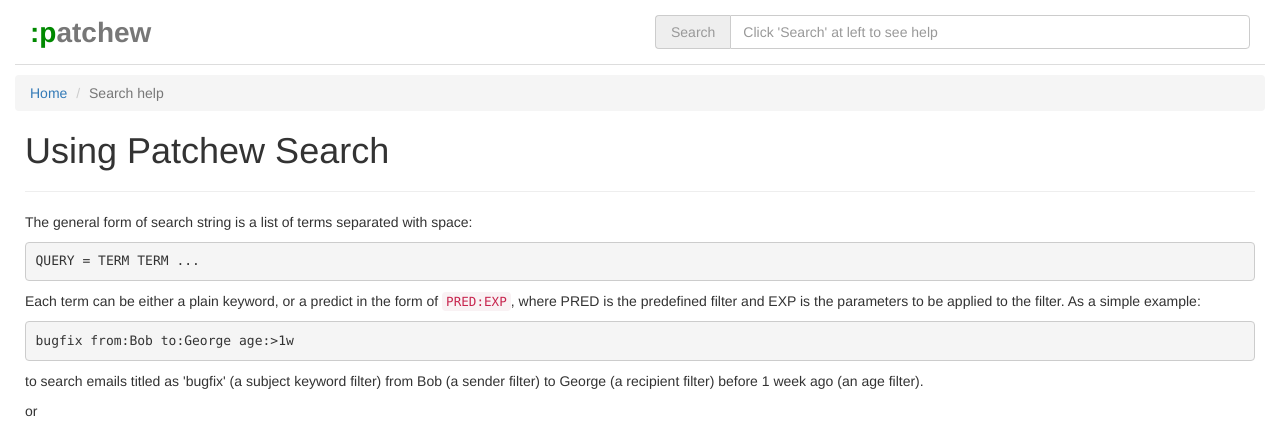
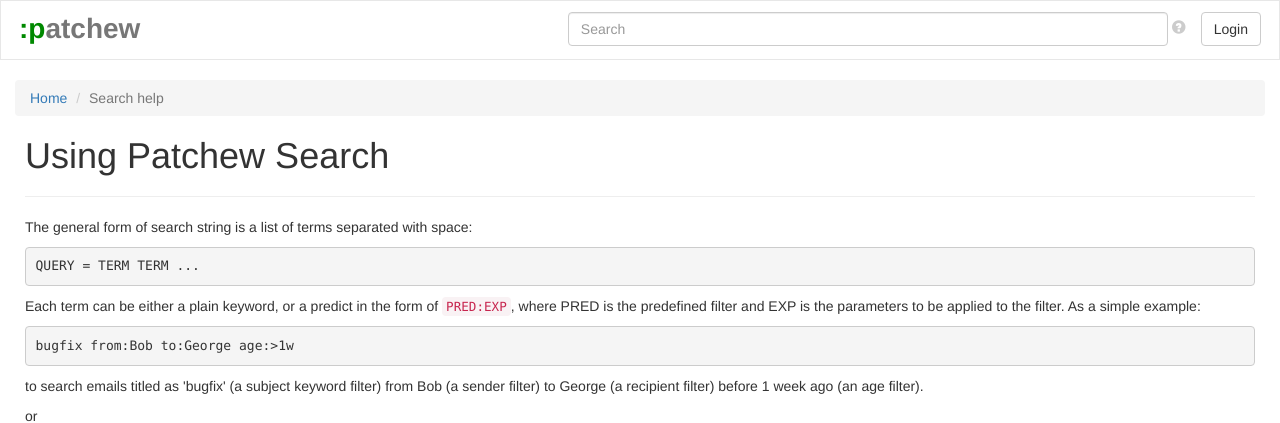
Before and after one commit to patchew-project/patchew, a Django app: page /search-help in a window 1280 px wide. Shown: the top 423 px of the page. Run offline with Django 3.2, Linux system fonts and the light colour scheme; parts of the project's set-up code (start-up, migrations or seed data) failed here and were passed over; some libraries are stand-ins or nearby versions.

Commit message:
template: Update base template adding login/logout
Signed-off-by: Fam Zheng <famz@redhat.com>

```diff
--- a/static/css/base.css
+++ b/static/css/base.css
@@ -1,26 +1,3 @@
-.header {
-    overflow: hidden;
-    margin-top: 10px;
-    margin-bottom: 10px;
-    border-bottom-color: #ddd;
-    border-bottom-style: solid;
-    border-bottom-width: 1px;
-}
-.title a {
-    font-size: 28px;
-    color: #777;
-    font-weight: bold;
-}
-.title a:hover {
-    text-decoration: none;
-}
-.title .banner-project {
-    font-size: 20px;
-    color: #c77;
-}
-#banner {
-    margin: 0em;
-}
 .smiley {
     color: #008900;
 }
@@ -30,34 +7,39 @@
     font-weight: bold;
     font-size: 28px;
 }
-.search {
-    margin-top: 5px;
+
+.navbar-brand {
+    font-size: 28px;
+    font-weight: bold;
 }
-.search input {
-    box-shadow: none;
-    -webkit-box-shadow: none;
+
+.navbar {
+    border: 0px 0px 1px 0px;
+    border-radius: 0px;
+    background: none;
+    padding: 3px 3px 5px 3px;
 }
-.search-help, .search-help:hover, .search-help:focus{
-    outline: none;
-    text-decoration:none;
-    color: #666;
+
+.navbar-default .navbar-nav > .open > a, .navbar-default .navbar-nav > .open > a:focus, .navbar-default .navbar-nav > .open > a:hover {
+    background: none;
 }
+
 .search-help {
-    border-left: none;
-    border-right: none;
-    padding-left: 5px;
-    padding-right: 5px;
-    color: #999;
-    width: 40px;
+    color: #ccc;
 }
-.search-go {
-    padding-left: 30px;
-    padding-right: 30px;
+
+.search-help:hover {
+    color: #aaa;
 }
-.search-help {
-    padding-left: 3px;
-    padding-right: 3px;
+
+.search-form .form-group {
+    width: 600px;
 }
-.search-help-text {
-    display: none;
+
+.search-form .form-control {
+    width: 100%;
 }
+
+.user-button {
+    margin: 8px 0px 8px 0px;
+}
--- a/www/templates/base.html
+++ b/www/templates/base.html
@@ -19,8 +19,8 @@ href="https://maxcdn.bootstrapcdn.com/bootstrap/3.3.6/css/bootstrap.min.css"
 integrity="sha384-1q8mTJOASx8j1Au+a5WDVnPi2lkFfwwEAa8hDDdjZlpLegxhjVME1fgjWPGmkzs7"
 crossorigin="anonymous">
 
-<script src="https://code.jquery.com/jquery-3.0.0.min.js"
-integrity="sha256-JmvOoLtYsmqlsWxa7mDSLMwa6dZ9rrIdtrrVYRnDRH0="
+<script src="https://code.jquery.com/jquery-2.2.4.min.js"
+integrity="sha256-BbhdlvQf/xTY9gja0Dq3HiwQF8LaCRTXxZKRutelT44="
 crossorigin="anonymous"></script>
 
 <!-- Latest compiled and minified JavaScript -->
@@ -35,25 +35,50 @@ crossorigin="anonymous"></script>
 
 </head>
 <body>
+<nav class="navbar navbar-default">
+  <div class="container-fluid">
+    <!-- Brand and toggle get grouped for better mobile display -->
+    <div class="navbar-header">
+      <button type="button" class="navbar-toggle collapsed" data-toggle="collapse" data-target="#navbar-collapse-1" aria-expanded="false">
+        <span class="sr-only">Toggle navigation</span>
+        <span class="icon-bar"></span>
+        <span class="icon-bar"></span>
+        <span class="icon-bar"></span>
+      </button>
+      <a class="navbar-brand" href="/"><span class="smiley">:p</span>atchew</a>
+    </div>
+
+    <!-- Collect the nav links, forms, and other content for toggling -->
+    <div class="collapse navbar-collapse" id="navbar-collapse-1">
+        <ul class="nav navbar-nav navbar-right">
+            <form class="navbar-form navbar-left search-form" role="search" method="GET" action="{% url 'search' %}">
+                <div class="form-group">
+                    <input type="text" class="form-control" name="q" placeholder="Search">
+                </div>
+                <a href="{% url "search_help" %}"><span class="glyphicon glyphicon-question-sign search-help"></span></a>
+            </form>
+            <div class="btn-group user-button">
+                {% if request.user.is_authenticated %}
+
+                <button type="button" class="btn btn-default dropdown-toggle" data-toggle="dropdown" aria-haspopup="true" aria-expanded="false">
+                    Hi {{ user.username }} <span class="caret"></span>
+                </button>
+                <ul class="dropdown-menu">
+                    <li><a href="#">Action</a></li>
+                    <li><a href="#">Another action</a></li>
+                    <li><a href="#">Something else here</a></li>
+                    <li role="separator" class="divider"></li>
+                    <li><a href="{% url "logout" %}?next={{ request.path }}">Logout</a></li>
+                </ul>
+                {% else %}
+                <a href="{% url "login" %}?next={{ request.path }}" class="btn btn-default">Login</a>
+                {% endif %}
+            </div>
+        </ul>
+    </div><!-- /.navbar-collapse -->
+  </div><!-- /.container-fluid -->
+</nav>
 <div class="col-lg-12 container-fluid">
-
-    <div class="header">
-        <div class="title col-lg-2">
-            <h1 id="banner"><a href="/"><span class="smiley">:p</span>atchew</a>
-            </h1>
-        </div>
-        <div class="col-lg-4"></div>
-        <div class="search col-lg-6">
-            <form role="search" method="GET" action="{% url 'search' %}">
-                <div class="form-group">
-                    <div class="input-group">
-                        <span class="input-group-addon"><a href="{% url "search_help" %}" class="search-help">Search</a></span>
-                        <input type="search" class="form-control" name="q" placeholder="Click 'Search' at left to see help" value="{{ search }}">
-                    </div>
-                </div>
-            </form>
-        </div>
-    </div>
 
     {% if navigate_links %}
         <ol class="breadcrumb">
```
